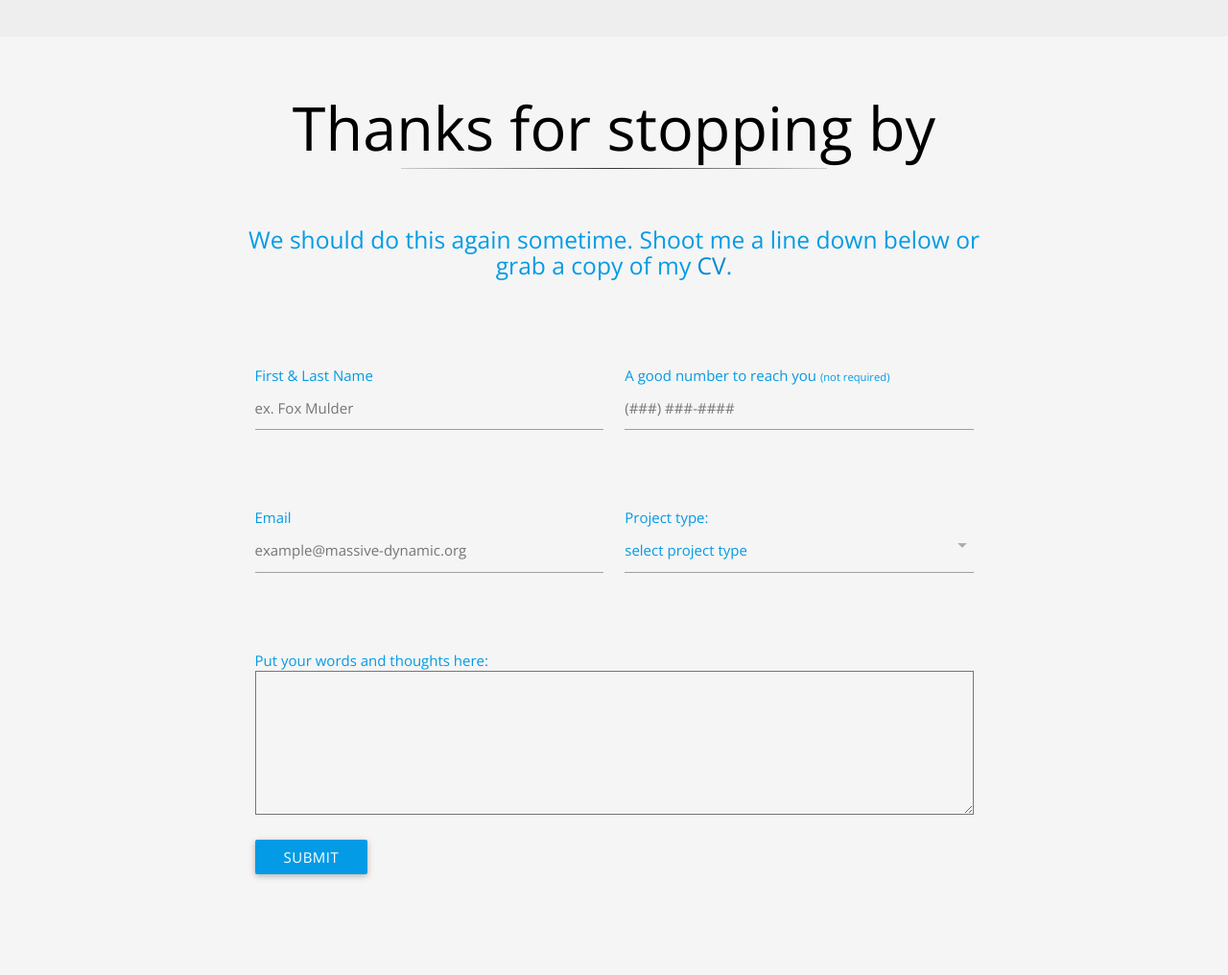
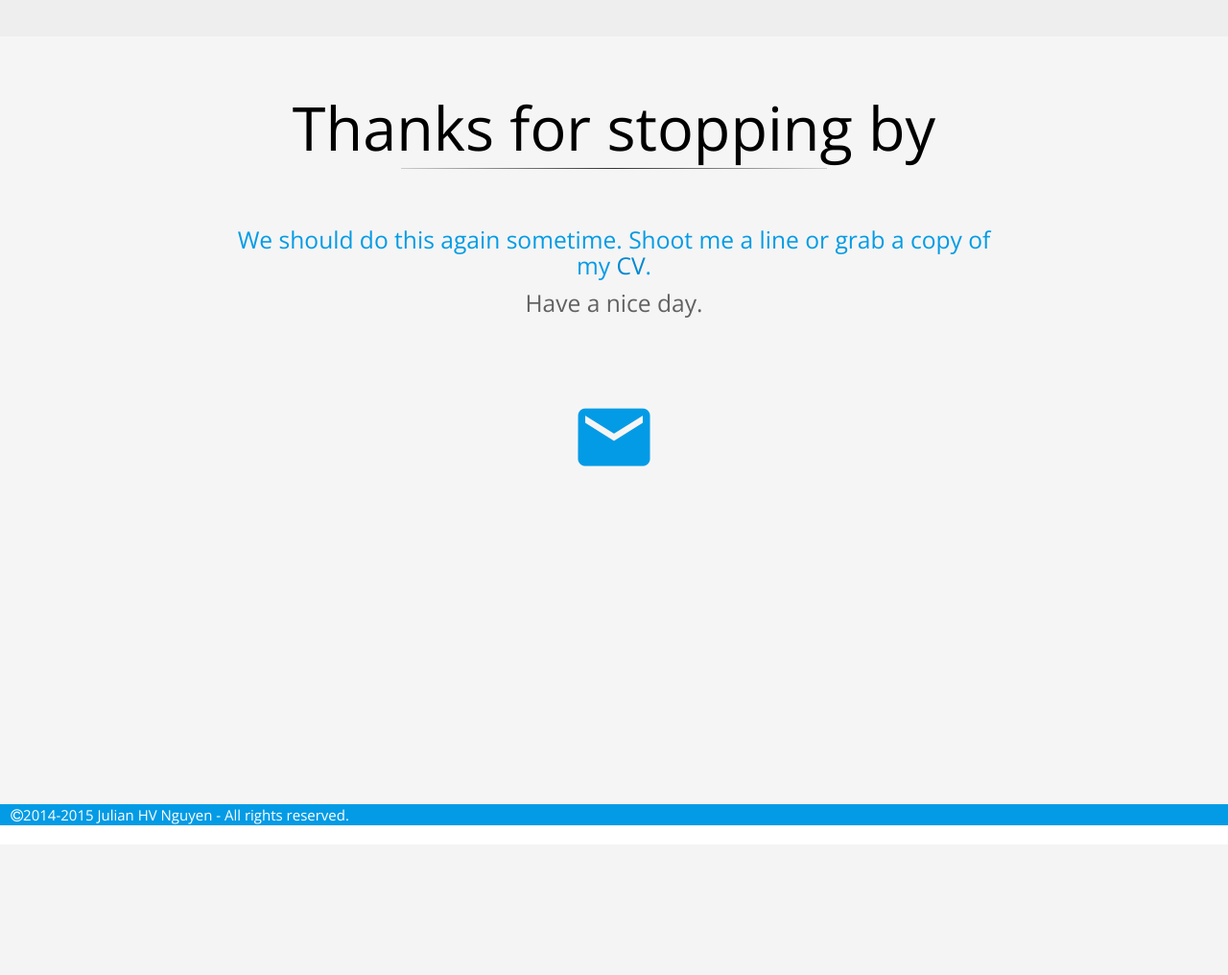
Before and after one commit to The10th/portfolio-redux, a PHP site: page / in a window 1280 px wide. Shown: the part 2384-3400 px from the top of the page at 96% size. After the commit the page ends 3244 px from the top, so only its background shows below. Run offline with PHP 8.4, Linux system fonts and the light colour scheme; some libraries are stand-ins or nearby versions.

Commit message:
email disabled footer added

```diff
--- a/index.php
+++ b/index.php
@@ -12,7 +12,7 @@
 	<link rel="stylesheet" type="text/css" href="./stylesheets/materialize.min.css"/>
 	<link rel="stylesheet" href="http://maxcdn.bootstrapcdn.com/font-awesome/4.3.0/css/font-awesome.min.css">
 	<link rel="icon" href="./favicon.ico" type="image/x-icon"/>
-	<title>NON PRODUCTION</title>
+	<title>Julian the Dev</title>
 </head>
 <body>
 
@@ -222,9 +222,13 @@
 			<h1>Thanks <span class='hos'>for stopping by</span></h1>
 			<hr />
 			<div class="content">
-				<h5 class='center light-blue-text text-darken-1'>We should do this again sometime. Shoot me a line down below or grab a copy of my <a class='light-blue-text text-darken-2' href='./download/jhvndrev.pdf'>CV</a class=''>.</h5>
+				<h5 class='center light-blue-text text-darken-1'>We should do this again sometime. Shoot me a line or grab a copy of my <a class='light-blue-text text-darken-2' href='./download/jhvndrev.pdf'>CV</a class=''>.</h5>
+				<h5 class='center grey-text text-darken-2'>Have a nice day.</h5>
+				<div class='center content'>
+					<a href="mailto:jhvndev@gmail.com" id='mail' class='mdi-communication-email shake'></a>
+				</div>
 
-				<form class='content write-you-me' action="process.php" method="post">
+				<!-- <form class='content write-you-me' action="process.php" method="post">
 					<div id='quote_form' class='contact'>
 						<div class='row'>
 							<div class="col s12 m6 l6">
@@ -259,11 +263,24 @@
 						</div>
 						<button class='btn light-blue darken-1' value='submit' name="submit">Submit</button>
 					</div>
-				</form>
+				</form> -->
 			</div>
 		</div>
 	</div>
 	<!-- ######### end slide 4 ###########-->
+	<!-- ######### begin footer ###########-->
+
+	<footer class='footer-copyright light-blue darken-1 white-text '>
+			<div class="row">
+				<div class="col s12 m12 l12">
+					<section class='left'>
+						<i class='fa fa-copyright'></i>2014-2015 Julian HV Nguyen - All rights reserved.
+					</section>
+				</div>
+			</div>
+	</footer>
+
+	<!-- ######### end footer ###########-->
 
 	<!-- loading js at  bottom -->
 	<script src="https://code.jquery.com/jquery-1.11.2.min.js"></script>
--- a/stylesheets/style.css
+++ b/stylesheets/style.css
@@ -185,10 +185,59 @@
 }
 #slide4 {
   padding: 4rem 2rem 4rem 2rem;
-  height: 100%;
+  height: 100vh;
+}
+@-webkit-keyframes spaceboots {
+  0% {
+    -webkit-transform: translate(2px, 1px) rotate(0deg);
+  }
+  10% {
+    -webkit-transform: translate(-1px, -2px) rotate(-1deg);
+  }
+  20% {
+    -webkit-transform: translate(-3px, 0px) rotate(1deg);
+  }
+  30% {
+    -webkit-transform: translate(0px, 2px) rotate(0deg);
+  }
+  40% {
+    -webkit-transform: translate(1px, -1px) rotate(1deg);
+  }
+  50% {
+    -webkit-transform: translate(-1px, 2px) rotate(-1deg);
+  }
+  60% {
+    -webkit-transform: translate(-3px, 1px) rotate(0deg);
+  }
+  70% {
+    -webkit-transform: translate(2px, 1px) rotate(-1deg);
+  }
+  80% {
+    -webkit-transform: translate(-1px, -1px) rotate(1deg);
+  }
+  90% {
+    -webkit-transform: translate(2px, 2px) rotate(0deg);
+  }
+  100% {
+    -webkit-transform: translate(1px, -2px) rotate(-1deg);
+  }
+}
+#slide4 .shake:hover,
+#slide4 .shake:focus {
+  -webkit-animation-name: spaceboots;
+  -webkit-animation-duration: 0.8s;
+  -webkit-transform-origin: 50% 50%;
+  -webkit-animation-iteration-count: infinite;
+  -webkit-animation-timing-function: linear;
+}
+#slide4 .shake {
+  display: inline-block;
 }
 #slide4 h5 a:hover {
   color: #64ffda !important;
+}
+#slide4 .content a#mail {
+  font-size: 6rem;
 }
 #slide4 .write-you-me {
   padding: 2rem;
@@ -215,6 +264,9 @@
 }
 #slide4 .write-you-me textarea {
   height: 10rem;
+}
+footer {
+  margin: 0;
 }
 .such-success {
   height: 100vh;
--- a/stylesheets/style.less
+++ b/stylesheets/style.less
@@ -216,13 +216,42 @@
 
 //slide 4
 #slide4{
+	@-webkit-keyframes spaceboots {
+		0% { -webkit-transform: translate(2px, 1px) rotate(0deg); }
+		10% { -webkit-transform: translate(-1px, -2px) rotate(-1deg); }
+		20% { -webkit-transform: translate(-3px, 0px) rotate(1deg); }
+		30% { -webkit-transform: translate(0px, 2px) rotate(0deg); }
+		40% { -webkit-transform: translate(1px, -1px) rotate(1deg); }
+		50% { -webkit-transform: translate(-1px, 2px) rotate(-1deg); }
+		60% { -webkit-transform: translate(-3px, 1px) rotate(0deg); }
+		70% { -webkit-transform: translate(2px, 1px) rotate(-1deg); }
+		80% { -webkit-transform: translate(-1px, -1px) rotate(1deg); }
+		90% { -webkit-transform: translate(2px, 2px) rotate(0deg); }
+		100% { -webkit-transform: translate(1px, -2px) rotate(-1deg); }
+	}
+	.shake:hover,
+	.shake:focus {
+		-webkit-animation-name: spaceboots;
+		-webkit-animation-duration: 0.8s;
+		-webkit-transform-origin:50% 50%;
+		-webkit-animation-iteration-count: infinite;
+		-webkit-animation-timing-function: linear;
+	}
+	.shake {
+		display:inline-block
+	}
 	padding:4rem 2rem 4rem 2rem;
-	height:100%;
+	height:100vh;
 	h5{
 		a{
 			&:hover{
 				color:@mint-light !important;
 			}
+		}
+	}
+	.content{
+		a#mail{
+			font-size: 6rem;
 		}
 	}
 	.write-you-me{
@@ -251,6 +280,11 @@
 			height:10rem;
 		}
 	}
+}
+
+//footer
+footer{
+	margin:0;
 }
 //email submission success page
 .such-success{
```
Lines whose indentation alone changed are shown as unchanged.
